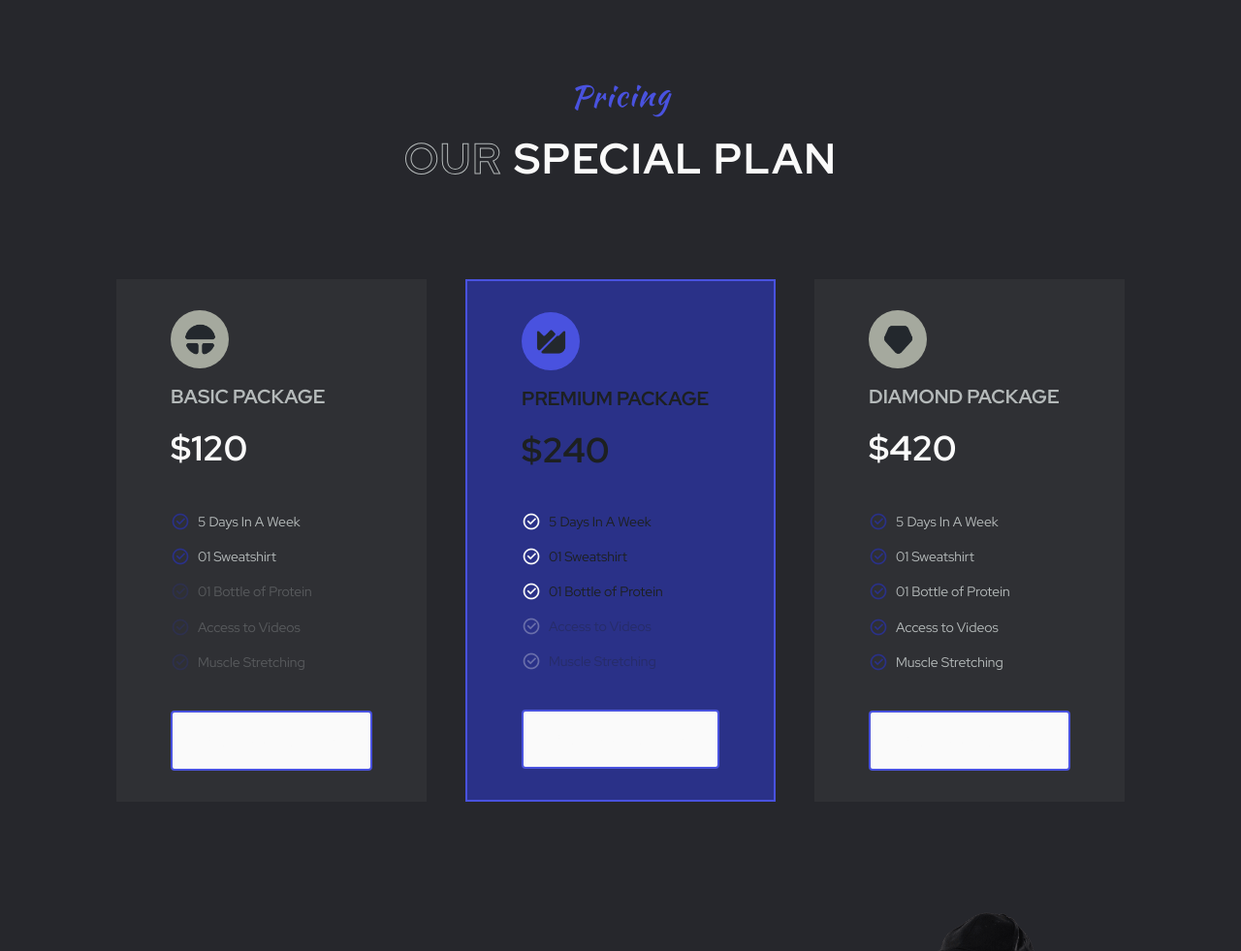
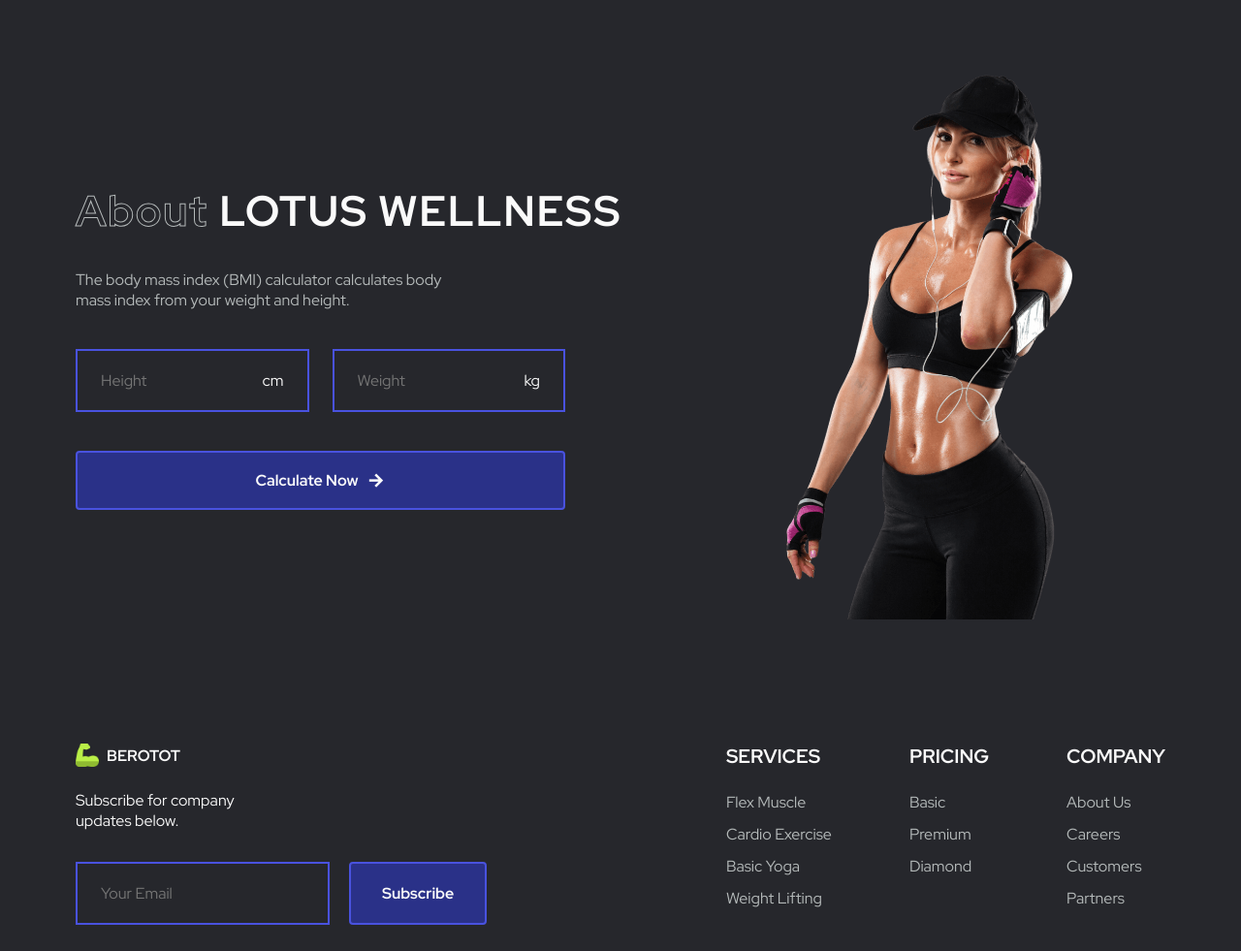
Before and after one commit to josephchay/lotus-wellness-titan-landing-page, a plain HTML site: page index.html in a window 1280 px wide. Shown: the part 2340-3321 px from the top of the page at 97% size. Drawn offline with nearby package versions, Linux system fonts and the light colour scheme.

Commit message:
changed href and removed pricing

```diff
--- a/index.html
+++ b/index.html
@@ -34,13 +34,13 @@
                         <a href="#home" id="navLinkHome" class="nav__link active-link">Home</a>
                     </li>
                     <li class="nav__item">
-                        <a href="#program" id="navLinkIngredients" class="nav__link">Ingredients</a>
+                        <a href="#ingredients" id="navLinkIngredients" class="nav__link">Ingredients</a>
                     </li>
                     <li class="nav__item">
-                        <a href="#choose" id="navLinkWhyUs" class="nav__link">Why Us</a>
+                        <a href="#why-us" id="navLinkWhyUs" class="nav__link">Why Us</a>
                     </li>
                     <li class="nav__item">
-                        <a href="#pricing" id="navLinkAbout" class="nav__link">About</a>
+                        <a href="#about" id="navLinkAbout" class="nav__link">About</a>
                     </li>
                     <li class="nav__item language-selector eng">
                         <p class="nav__link">ENG</p>
@@ -101,7 +101,7 @@
 <!--        </section>-->
 
         <!--==================== PROGRAM ====================-->
-        <section class="program section" id="program">
+        <section class="program section" id="ingredients">
             <div class="container">
                 <div class="section__data">
                     <h2 class="section__subtitle sectionSubtitleIngredients">Ingredients</h2>
@@ -189,7 +189,7 @@
         </section>
 
         <!--==================== CHOOSE US ====================-->
-        <section class="choose section" id="choose">
+        <section class="choose section" id="why-us">
             <div class="choose__overflow">
                 <div class="choose__container container grid">
                     <div class="choose__content">
@@ -237,126 +237,126 @@
         </section>
 
         <!--==================== PRICING ====================-->
-        <section class="pricing section" id="pricing">
-            <div class="container">
-                <div class="section__data">
-                    <h2 class="section__subtitle">Pricing</h2>
-                    <div class="section__titles">
-                        <h1 class="section__title-border">OUR</h1>
-                        <h1 class="section__title">SPECIAL PLAN</h1>
-                    </div>
-                </div>
+<!--        <section class="pricing section" id="pricing">-->
+<!--            <div class="container">-->
+<!--                <div class="section__data">-->
+<!--                    <h2 class="section__subtitle">Pricing</h2>-->
+<!--                    <div class="section__titles">-->
+<!--                        <h1 class="section__title-border">OUR</h1>-->
+<!--                        <h1 class="section__title">SPECIAL PLAN</h1>-->
+<!--                    </div>-->
+<!--                </div>-->
 
-                <div class="pricing__container grid">
-                    <article class="pricing__card">
-                        <header class="pricing__header">
-                            <div class="pricing__shape">
-                                <img src="assets/img/pricing1.png" alt="pricing image" class="pricing__img">
-                            </div>
+<!--                <div class="pricing__container grid">-->
+<!--                    <article class="pricing__card">-->
+<!--                        <header class="pricing__header">-->
+<!--                            <div class="pricing__shape">-->
+<!--                                <img src="assets/img/pricing1.png" alt="pricing image" class="pricing__img">-->
+<!--                            </div>-->
 
-                            <h1 class="pricing__title">BASIC PACKAGE</h1>
-                            <h2 class="pricing__number">$120</h2>
-                        </header>
+<!--                            <h1 class="pricing__title">BASIC PACKAGE</h1>-->
+<!--                            <h2 class="pricing__number">$120</h2>-->
+<!--                        </header>-->
 
-                        <ul class="pricing__list">
-                            <li class="pricing__item">
-                                <i class="ri-checkbox-circle-line"></i> 5 Days In A Week
-                            </li>
-                            <li class="pricing__item">
-                                <i class="ri-checkbox-circle-line"></i> 01 Sweatshirt
-                            </li>
-                            <li class="pricing__item pricing__item-opacity">
-                                <i class="ri-checkbox-circle-line"></i> 01 Bottle of Protein
-                            </li>
-                            <li class="pricing__item pricing__item-opacity">
-                                <i class="ri-checkbox-circle-line"></i> Access to Videos
-                            </li>
-                            <li class="pricing__item pricing__item-opacity">
-                                <i class="ri-checkbox-circle-line"></i> Muscle Stretching
-                            </li>
-                        </ul>
+<!--                        <ul class="pricing__list">-->
+<!--                            <li class="pricing__item">-->
+<!--                                <i class="ri-checkbox-circle-line"></i> 5 Days In A Week-->
+<!--                            </li>-->
+<!--                            <li class="pricing__item">-->
+<!--                                <i class="ri-checkbox-circle-line"></i> 01 Sweatshirt-->
+<!--                            </li>-->
+<!--                            <li class="pricing__item pricing__item-opacity">-->
+<!--                                <i class="ri-checkbox-circle-line"></i> 01 Bottle of Protein-->
+<!--                            </li>-->
+<!--                            <li class="pricing__item pricing__item-opacity">-->
+<!--                                <i class="ri-checkbox-circle-line"></i> Access to Videos-->
+<!--                            </li>-->
+<!--                            <li class="pricing__item pricing__item-opacity">-->
+<!--                                <i class="ri-checkbox-circle-line"></i> Muscle Stretching-->
+<!--                            </li>-->
+<!--                        </ul>-->
 
-                        <a href="#" class="button button__flex pricing__button">
-                            Purchase Now <i class="ri-arrow-right-line"></i>
-                        </a>
-                    </article>
+<!--                        <a href="#" class="button button__flex pricing__button">-->
+<!--                            Purchase Now <i class="ri-arrow-right-line"></i>-->
+<!--                        </a>-->
+<!--                    </article>-->
 
-                    <article class="pricing__card pricing__card-active">
-                        <header class="pricing__header">
-                            <div class="pricing__shape">
-                                <img src="assets/img/pricing2.png" alt="pricing image" class="pricing__img">
-                            </div>
+<!--                    <article class="pricing__card pricing__card-active">-->
+<!--                        <header class="pricing__header">-->
+<!--                            <div class="pricing__shape">-->
+<!--                                <img src="assets/img/pricing2.png" alt="pricing image" class="pricing__img">-->
+<!--                            </div>-->
 
-                            <h1 class="pricing__title">PREMIUM PACKAGE</h1>
-                            <h2 class="pricing__number">$240</h2>
-                        </header>
+<!--                            <h1 class="pricing__title">PREMIUM PACKAGE</h1>-->
+<!--                            <h2 class="pricing__number">$240</h2>-->
+<!--                        </header>-->
 
-                        <ul class="pricing__list">
-                            <li class="pricing__item">
-                                <i class="ri-checkbox-circle-line"></i> 5 Days In A Week
-                            </li>
-                            <li class="pricing__item">
-                                <i class="ri-checkbox-circle-line"></i> 01 Sweatshirt
-                            </li>
-                            <li class="pricing__item">
-                                <i class="ri-checkbox-circle-line"></i> 01 Bottle of Protein
-                            </li>
-                            <li class="pricing__item pricing__item-opacity">
-                                <i class="ri-checkbox-circle-line"></i> Access to Videos
-                            </li>
-                            <li class="pricing__item pricing__item-opacity">
-                                <i class="ri-checkbox-circle-line"></i> Muscle Stretching
-                            </li>
-                        </ul>
+<!--                        <ul class="pricing__list">-->
+<!--                            <li class="pricing__item">-->
+<!--                                <i class="ri-checkbox-circle-line"></i> 5 Days In A Week-->
+<!--                            </li>-->
+<!--                            <li class="pricing__item">-->
+<!--                                <i class="ri-checkbox-circle-line"></i> 01 Sweatshirt-->
+<!--                            </li>-->
+<!--                            <li class="pricing__item">-->
+<!--                                <i class="ri-checkbox-circle-line"></i> 01 Bottle of Protein-->
+<!--                            </li>-->
+<!--                            <li class="pricing__item pricing__item-opacity">-->
+<!--                                <i class="ri-checkbox-circle-line"></i> Access to Videos-->
+<!--                            </li>-->
+<!--                            <li class="pricing__item pricing__item-opacity">-->
+<!--                                <i class="ri-checkbox-circle-line"></i> Muscle Stretching-->
+<!--                            </li>-->
+<!--                        </ul>-->
 
-                        <a href="#" class="button button__flex pricing__button">
-                            Purchase Now <i class="ri-arrow-right-line"></i>
-                        </a>
-                    </article>
+<!--                        <a href="#" class="button button__flex pricing__button">-->
+<!--                            Purchase Now <i class="ri-arrow-right-line"></i>-->
+<!--                        </a>-->
+<!--                    </article>-->
 
-                    <article class="pricing__card">
-                        <header class="pricing__header">
-                            <div class="pricing__shape">
-                                <img src="assets/img/pricing3.png" alt="pricing image" class="pricing__img">
-                            </div>
+<!--                    <article class="pricing__card">-->
+<!--                        <header class="pricing__header">-->
+<!--                            <div class="pricing__shape">-->
+<!--                                <img src="assets/img/pricing3.png" alt="pricing image" class="pricing__img">-->
+<!--                            </div>-->
 
-                            <h1 class="pricing__title">DIAMOND PACKAGE</h1>
-                            <h2 class="pricing__number">$420</h2>
-                        </header>
+<!--                            <h1 class="pricing__title">DIAMOND PACKAGE</h1>-->
+<!--                            <h2 class="pricing__number">$420</h2>-->
+<!--                        </header>-->
 
-                        <ul class="pricing__list">
-                            <li class="pricing__item">
-                                <i class="ri-checkbox-circle-line"></i> 5 Days In A Week
-                            </li>
-                            <li class="pricing__item">
-                                <i class="ri-checkbox-circle-line"></i> 01 Sweatshirt
-                            </li>
-                            <li class="pricing__item">
-                                <i class="ri-checkbox-circle-line"></i> 01 Bottle of Protein
-                            </li>
-                            <li class="pricing__item">
-                                <i class="ri-checkbox-circle-line"></i> Access to Videos
-                            </li>
-                            <li class="pricing__item">
-                                <i class="ri-checkbox-circle-line"></i> Muscle Stretching
-                            </li>
-                        </ul>
+<!--                        <ul class="pricing__list">-->
+<!--                            <li class="pricing__item">-->
+<!--                                <i class="ri-checkbox-circle-line"></i> 5 Days In A Week-->
+<!--                            </li>-->
+<!--                            <li class="pricing__item">-->
+<!--                                <i class="ri-checkbox-circle-line"></i> 01 Sweatshirt-->
+<!--                            </li>-->
+<!--                            <li class="pricing__item">-->
+<!--                                <i class="ri-checkbox-circle-line"></i> 01 Bottle of Protein-->
+<!--                            </li>-->
+<!--                            <li class="pricing__item">-->
+<!--                                <i class="ri-checkbox-circle-line"></i> Access to Videos-->
+<!--                            </li>-->
+<!--                            <li class="pricing__item">-->
+<!--                                <i class="ri-checkbox-circle-line"></i> Muscle Stretching-->
+<!--                            </li>-->
+<!--                        </ul>-->
 
-                        <a href="#" class="button button__flex pricing__button">
-                            Purchase Now <i class="ri-arrow-right-line"></i>
-                        </a>
-                    </article>
-                </div>
-            </div>
-        </section>
+<!--                        <a href="#" class="button button__flex pricing__button">-->
+<!--                            Purchase Now <i class="ri-arrow-right-line"></i>-->
+<!--                        </a>-->
+<!--                    </article>-->
+<!--                </div>-->
+<!--            </div>-->
+<!--        </section>-->
 
         <!--==================== CALCULATE ====================-->
-        <section class="calculate section">
+        <section class="calculate section" id="about">
             <div class="calculate__container container grid">
                 <div class="calculate__content">
                     <div class="section__titles">
-                        <h1 class="section__title-border">CALCULATE</h1>
-                        <h1 class="section__title">YOUR BMI</h1>
+                        <h1 class="section__title-border">About</h1>
+                        <h1 class="section__title">LOTUS WELLNESS</h1>
                     </div>
 
                     <p class="calculate__description">
```
